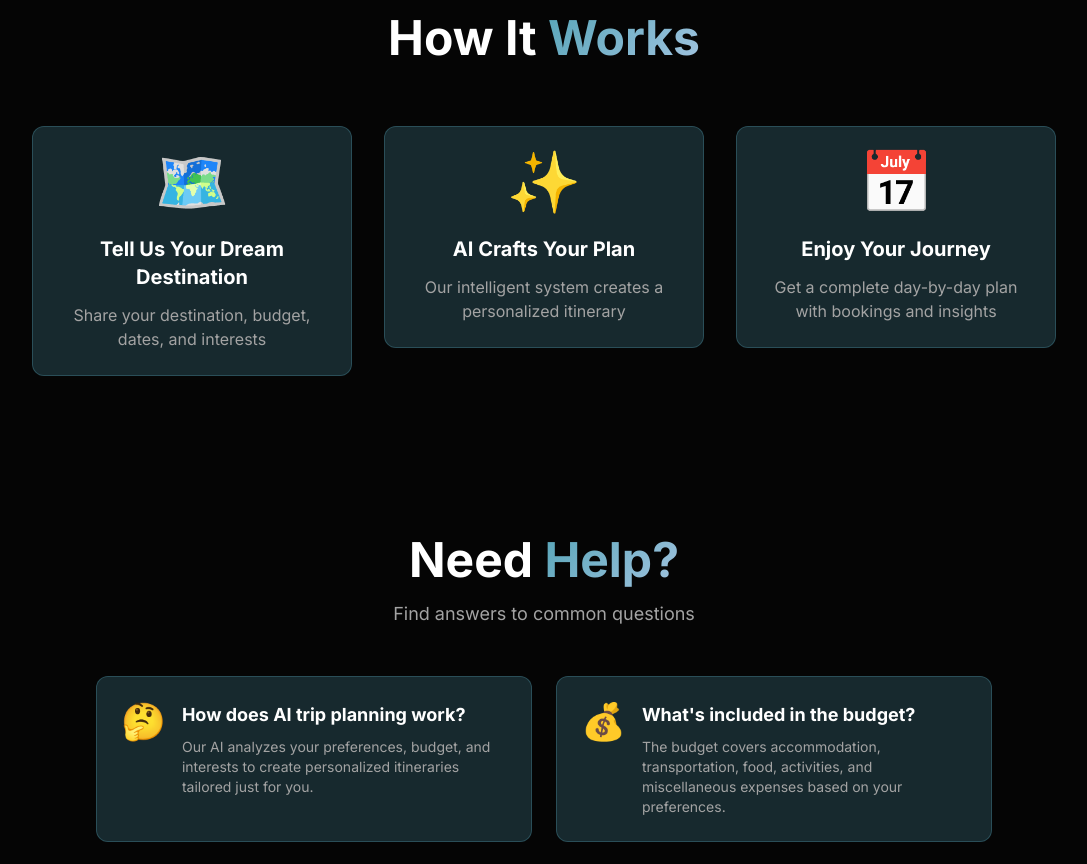
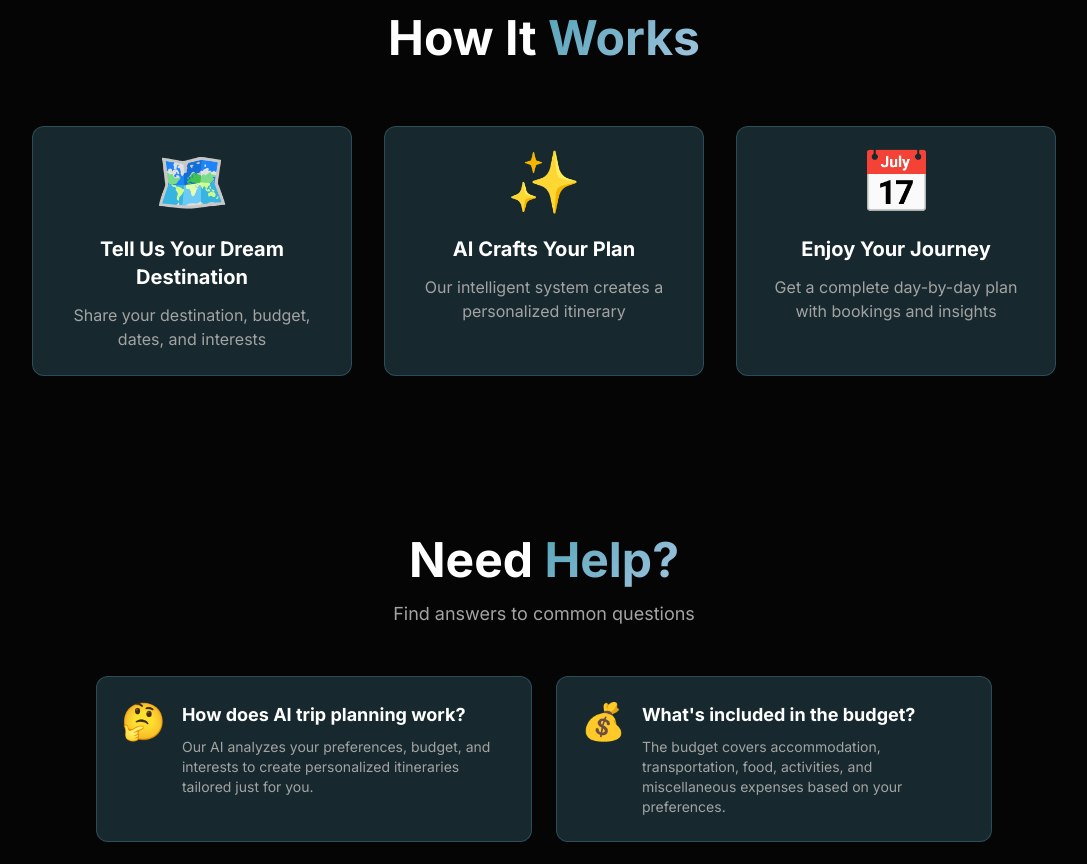
Before and after one commit to Ayush102005/Voyage-app, a React (Vite) app in the folder frontend/: page / in a window 1280 px wide. Shown: the part 1260-2124 px from the top of the page, without its empty margins (96-1183 px from the left). Built offline with nearby package versions, Linux system fonts and the light colour scheme; no server answers.

Commit message:
Fix How It Works cards: Remove extra wrapper div for consistent card styling

```diff
--- a/frontend/src/pages/HomePage.tsx
+++ b/frontend/src/pages/HomePage.tsx
@@ -137,12 +137,10 @@ const HomePage = () => {
               { emoji: "✨", title: "AI Crafts Your Plan", desc: "Our intelligent system creates a personalized itinerary" },
               { emoji: "📅", title: "Enjoy Your Journey", desc: "Get a complete day-by-day plan with bookings and insights" }
             ].map((step, i) => (
-              <div key={i} className="relative">
-                <div className="card text-center group hover:shadow-xl hover:shadow-[#57A5B8]/20">
-                  <div className="text-6xl mb-6">{step.emoji}</div>
-                  <h3 className="text-xl font-bold mb-3">{step.title}</h3>
-                  <p className="text-neutral-400">{step.desc}</p>
-                </div>
+              <div key={i} className="card text-center group hover:shadow-xl hover:shadow-[#57A5B8]/20">
+                <div className="text-6xl mb-6">{step.emoji}</div>
+                <h3 className="text-xl font-bold mb-3">{step.title}</h3>
+                <p className="text-neutral-400">{step.desc}</p>
               </div>
             ))}
           </div>
```
